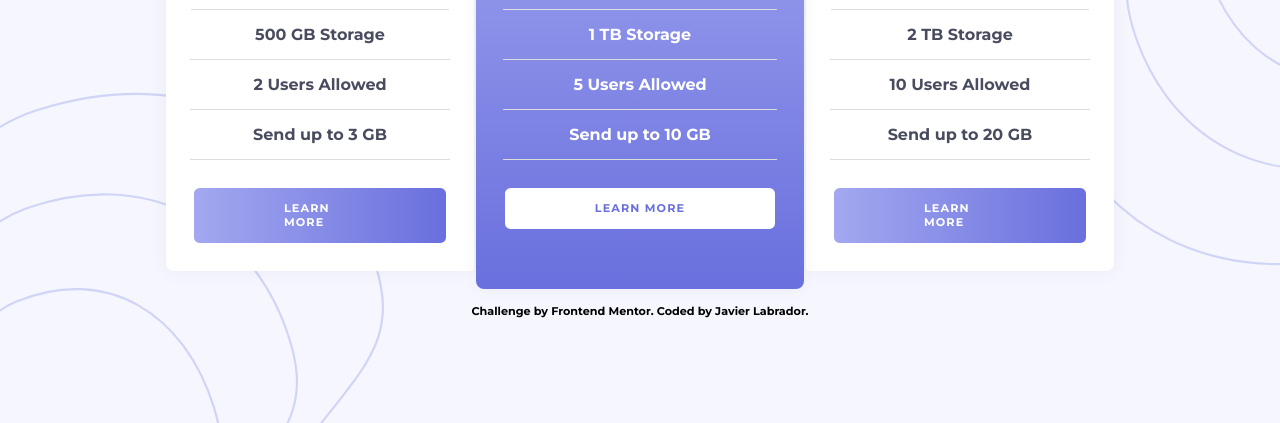
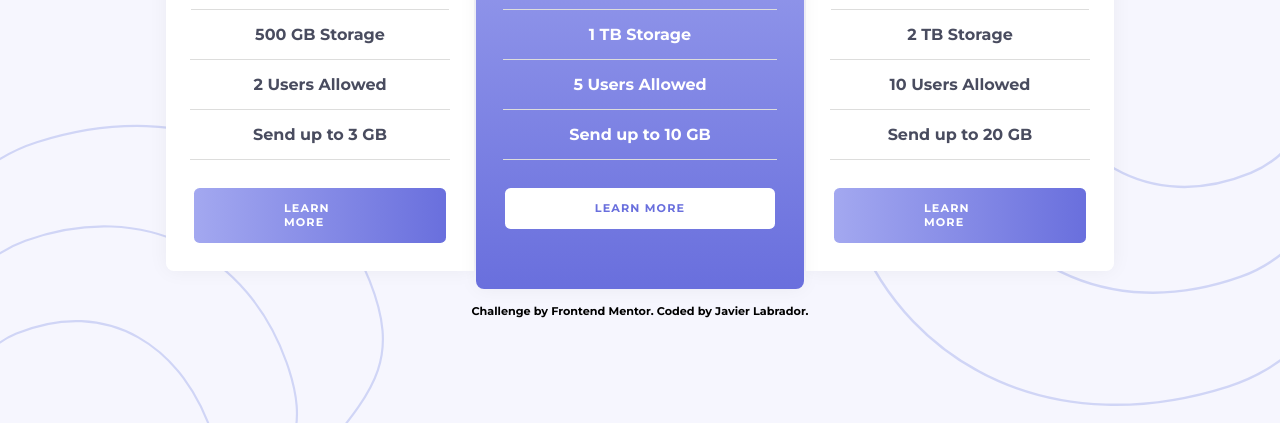
Before and after one commit to Jalch0/pricing-component-with-toggle-master, a plain HTML site: page index.html in a window 1280 px wide. Shown: the part 377-800 px from the top of the page. Drawn offline with Linux system fonts and the light colour scheme.

Commit message:
Finish commit

```diff
--- a/css/styles.css
+++ b/css/styles.css
@@ -215,11 +215,25 @@ h2 {
         content:"";
         width: 30%;
         height: 50%;
-        top: 25em;
+        top: 27em;
         background-image:url(/images/bg-bottom.svg);
         background-size: contain;
         background-repeat: no-repeat;
         background-position: left bottom;
+        z-index: -1;
+    }
+
+    body::after {
+        position: fixed;
+        content:"";
+        width: 100%;
+        height: 100%;
+        top: -1em;
+        right: -1em;
+        background-image:url(/images/bg-top.svg);
+        background-size: contain;
+        background-repeat: no-repeat;
+        background-position: top right;
         z-index: -1;
     }
 
```
